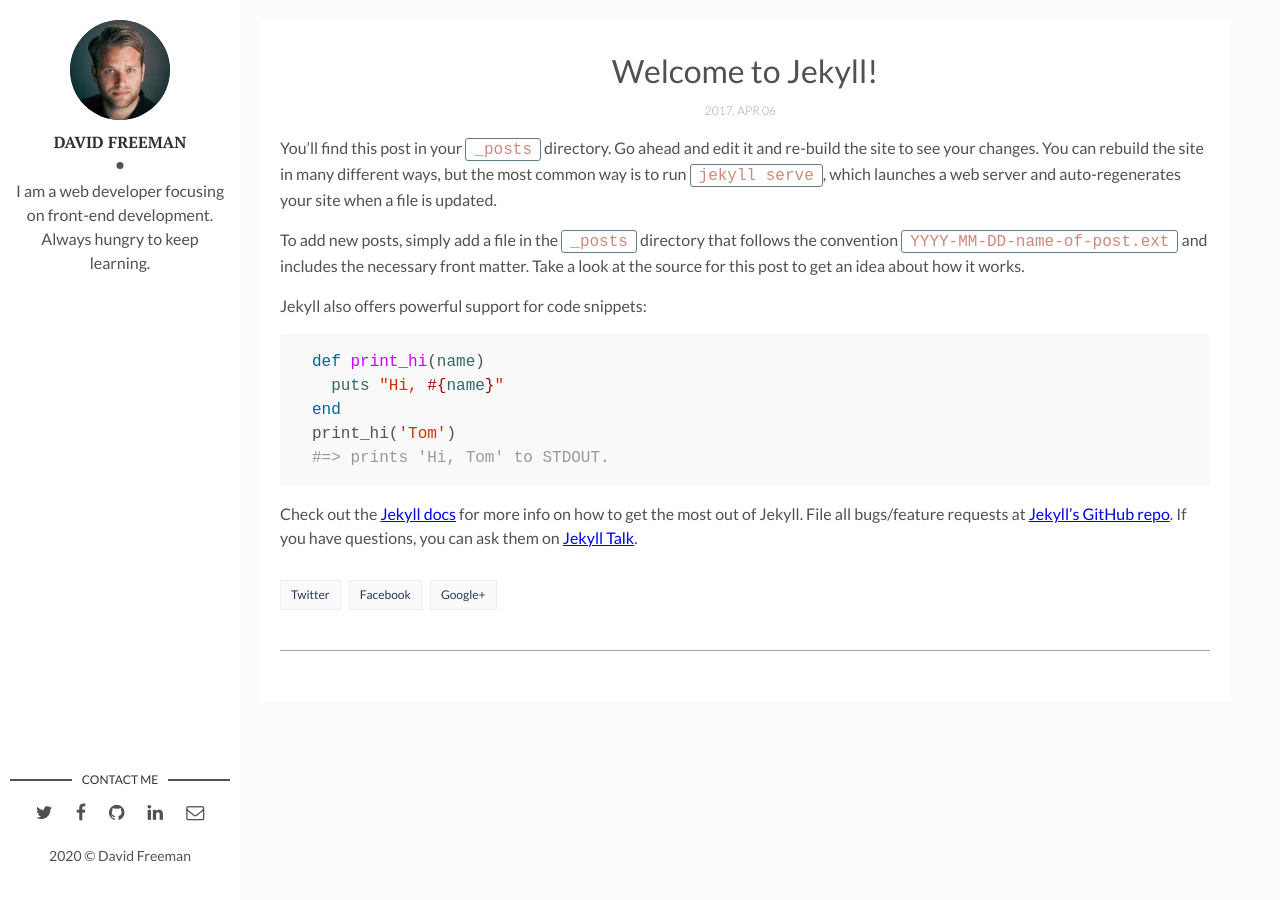
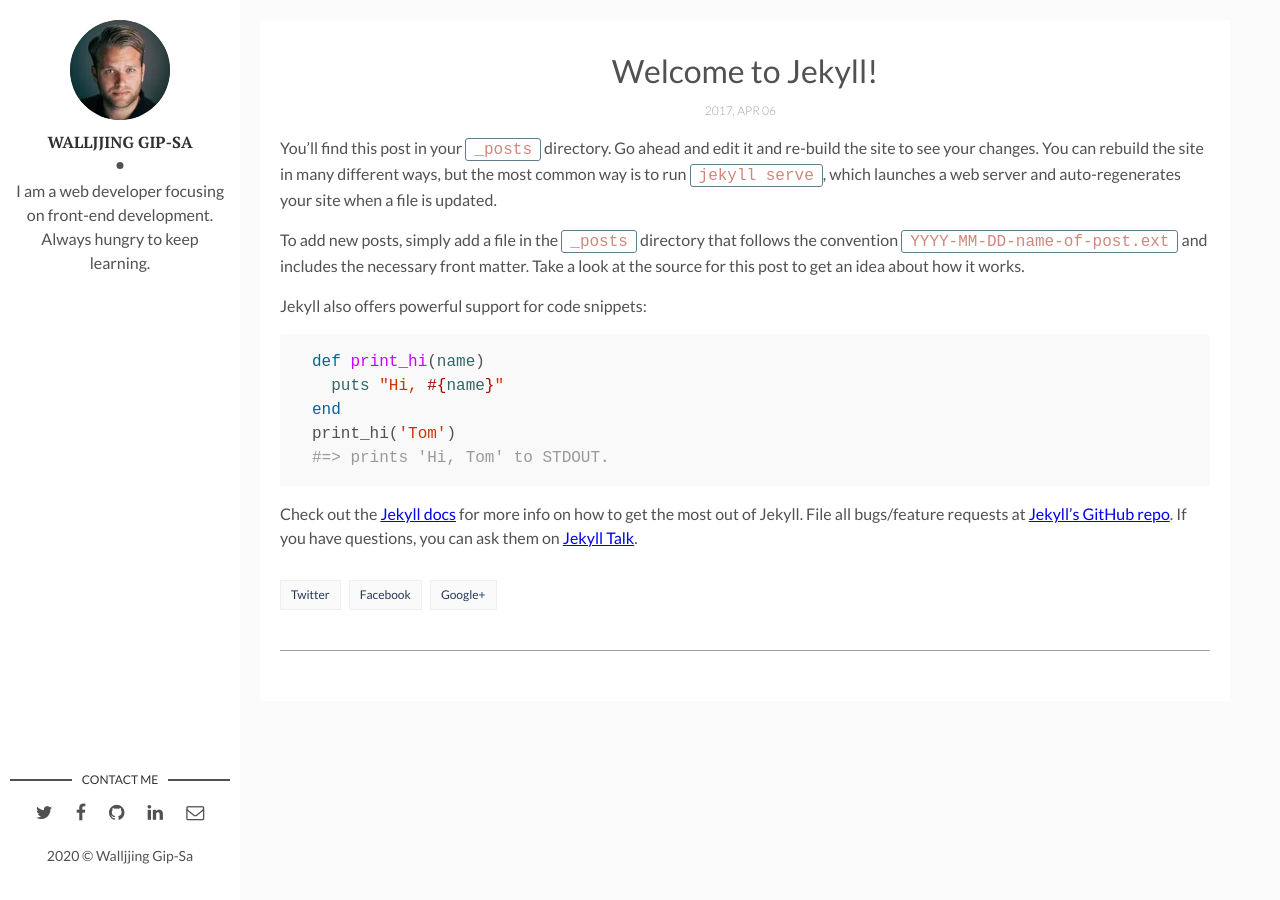
Before and after one commit to lovely-wjj/lovely-wjj.github.io, a Jekyll site: the page built from _posts/2017-04-06-welcome-to-jekyll.markdown, in a window 1280 px wide. Built offline with Jekyll 4.4.1, drawn with Linux system fonts in a browser that asks for light colours; comment, search, counter and statistics services are not loaded.

Commit message:
edit config

```diff
--- a/_config.yml
+++ b/_config.yml
@@ -9,12 +9,12 @@ url: "" # the base hostname & protocol for your site, e.g. http://example.com
 site-twitter: #if your site has a twitter account, enter it here
 
 # Author Settings
-author: David Freeman # add your name
+author: Walljjing Gip-Sa # add your name
 author-img: david-freeman.jpg # add your photo
 about-author: I am a web developer focusing on front-end development. Always hungry to keep learning. # add description
 social-twitter: # add your Twitter handle
 social-facebook: # add your Facebook handle
-social-github: artemsheludko # add your Github handle
+social-github: lovelywjj # add your Github handle
 social-linkedin: # add your Linkedin handle
 social-email: # add your Email address
 
```
